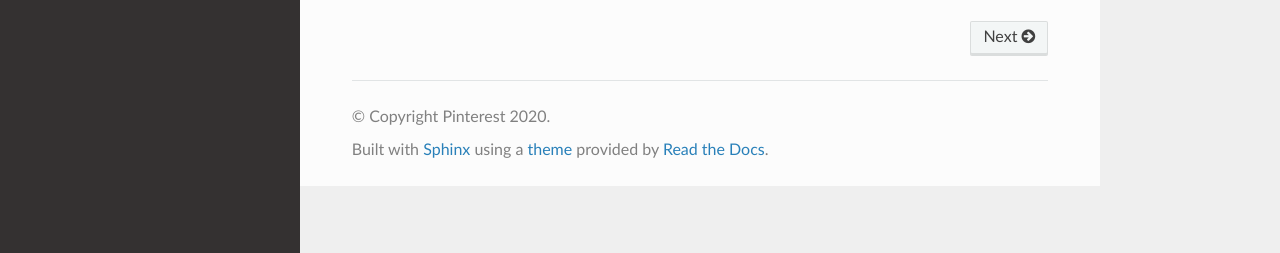
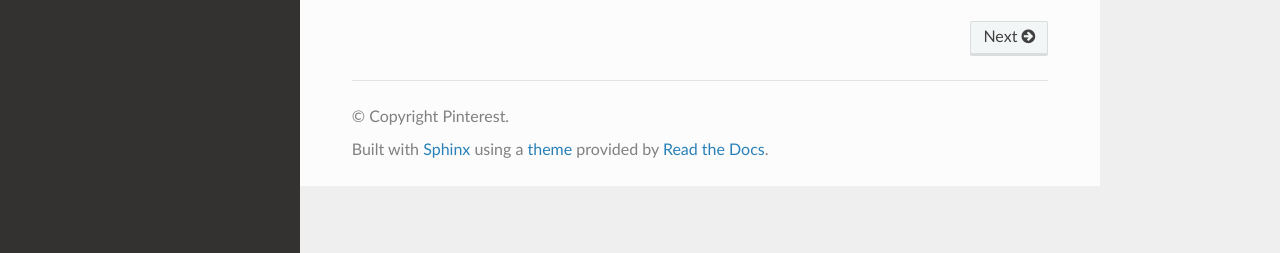
Before and after one commit to pinterest/pymemcache, a Sphinx documentation site: the page built from docs/index.rst, in a window 1280 px wide. Shown: the part 644-897 px from the top of the page. Built offline with Sphinx 7.4.7 and the Read the Docs theme 2.0.0, drawn with Linux system fonts in a browser that asks for light colours; pages that are not in the unit, such as notebooks, are missing from menus.

Commit message:
Remove the year from copyright value

```diff
--- a/docs/conf.py
+++ b/docs/conf.py
@@ -56,7 +56,7 @@ master_doc = 'index'
 
 # General information about the project.
 project = u'pymemcache'
-copyright = u'Pinterest 2020'
+copyright = u'Pinterest'
 author = u'Charles Gordon, Jon Parise, Joe Gordon'
 
 # The version info for the project you're documenting, acts as replacement for
```
